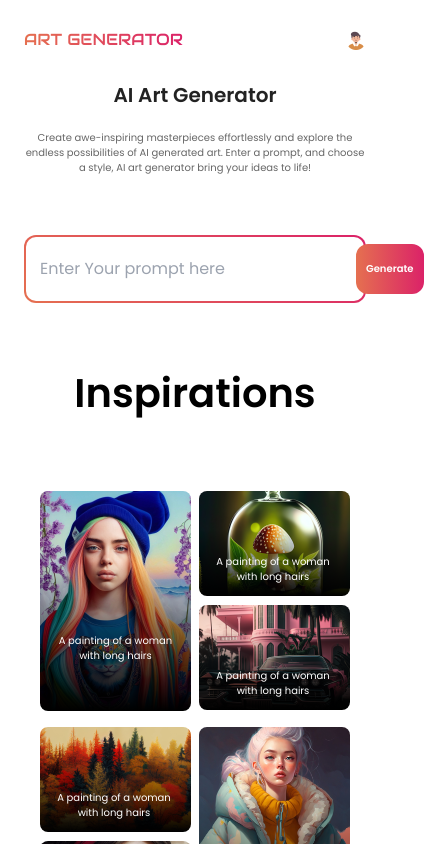
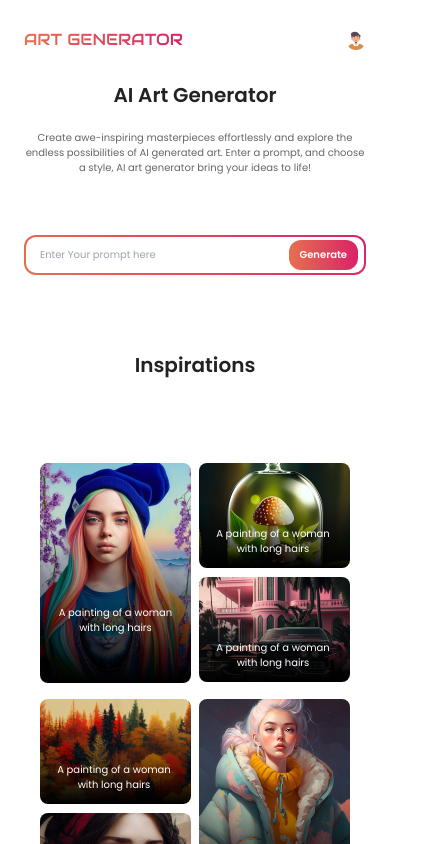
Before and after one commit to aqibzaib/Frontend-Developer-Task-Funsol, a React (Create React App) app: page / in a window 390 px wide. Shown: the top 844 px of the page, 424 px wide, since content can reach past the window. Built offline with nearby package versions, Linux system fonts and the light colour scheme.

Commit message:
set font size of home page

```diff
--- a/src/components/home/Hero.js
+++ b/src/components/home/Hero.js
@@ -15,18 +15,9 @@ const Main = () => {
             choose a style, AI art generator bring your ideas to life!
           </p>
         </div>
-        {/* <div className='bg-red-600 relative'>
-        <div className=''>
-        <input type="text"  placeholder='Enter Prompt here'/>
-        </div>
-        <button className='absolute right-0'>Generate</button>
-        </div> */}
         <SearchField />
         <div>
-          <p
-            className="font-poppins text-[40px] font-[600] text-center leading-[60px] mt-[60px] mb-[40px] text-[#222222];
-]"
-          >
+          <p className="font-poppins text-[20px] md:text-[40px] font-[600] text-center leading-[60px] mt-[60px] mb-[40px] text-[#222222]">
             Inspirations
           </p>
         </div>
--- a/src/components/home/SearchField.js
+++ b/src/components/home/SearchField.js
@@ -2,13 +2,13 @@ import React from "react";
 
 function SearchField() {
   return (
-    <div className="input-border w-full h-[68px]">
+    <div className="input-border w-full h-[40px] md:h-[68px]">
       <div className="content">
         <input
           placeholder="Enter Your prompt here"
-          className="font-poppins text-base font-normal leading-6 text-left outline-none focus:outline-none text-[#999999] truncate"
+          className="font-poppins text-[10px] md:text-base font-normal leading-[15px] md:leading-6 text-left outline-none focus:outline-none text-[#999999] truncate"
         />
-        <button className="font-poppins text-[10px] md:text-[20px] font-semibold  leading-[30px] text-left  text-[#FFFFFF] bg-gradient-to-r from-[#E57050] to-[#DB2268]   px-[10px] py-[10px] md:py-[13px] rounded-xl">
+        <button className="font-poppins text-[10px] md:text-[20px] font-semibold  leading-[30px] text-left  text-[#FFFFFF] bg-gradient-to-r from-[#E57050] to-[#DB2268]   px-[11px]  md:py-[13px] rounded-xl">
           Generate
         </button>
       </div>
--- a/tailwind.config.js
+++ b/tailwind.config.js
@@ -8,6 +8,11 @@ module.exports = {
         audiowide: ["Audiowide", "cursive"],
         urbanist: ["Urbanist", "sans-serif"],
       },
+      screens: {
+        // Existing breakpoints here
+        xs: "450px", // Add the new breakpoint
+        // Other existing breakpoints
+      },
     },
   },
   plugins: [],
```
